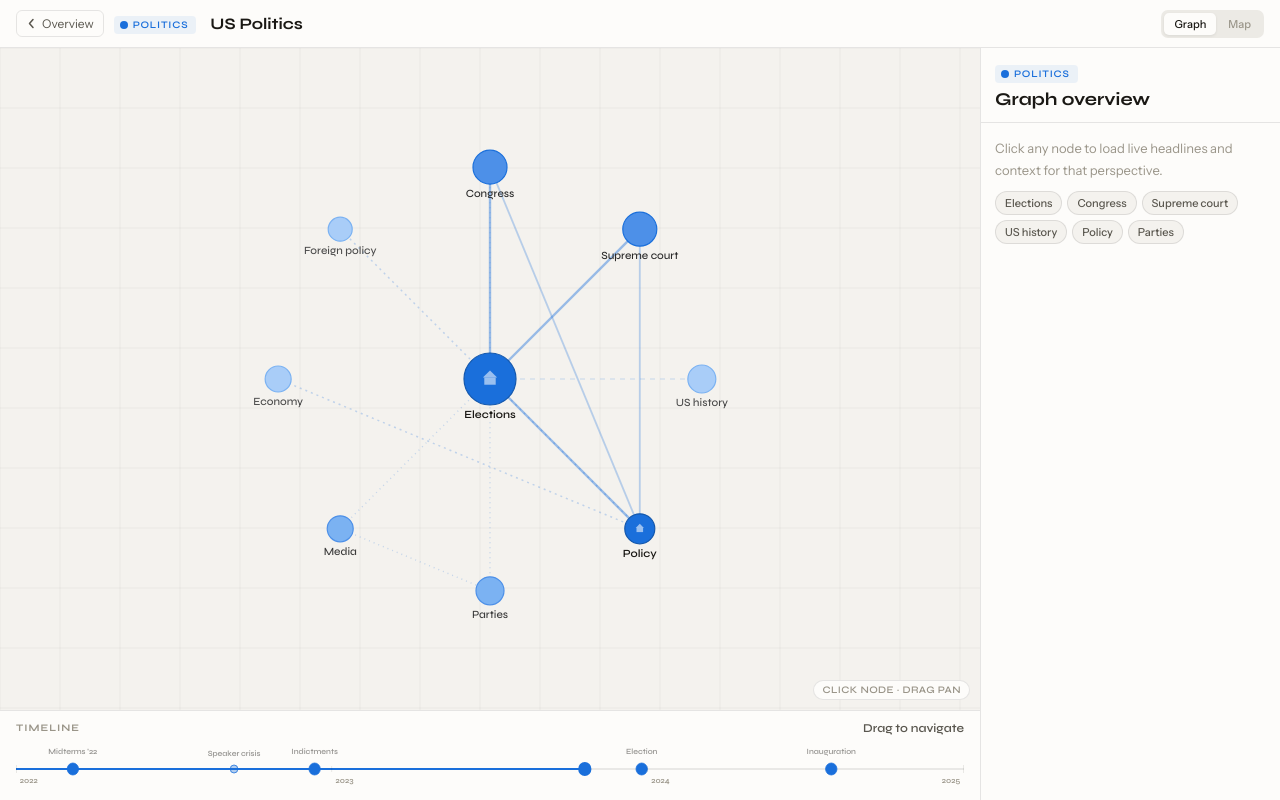
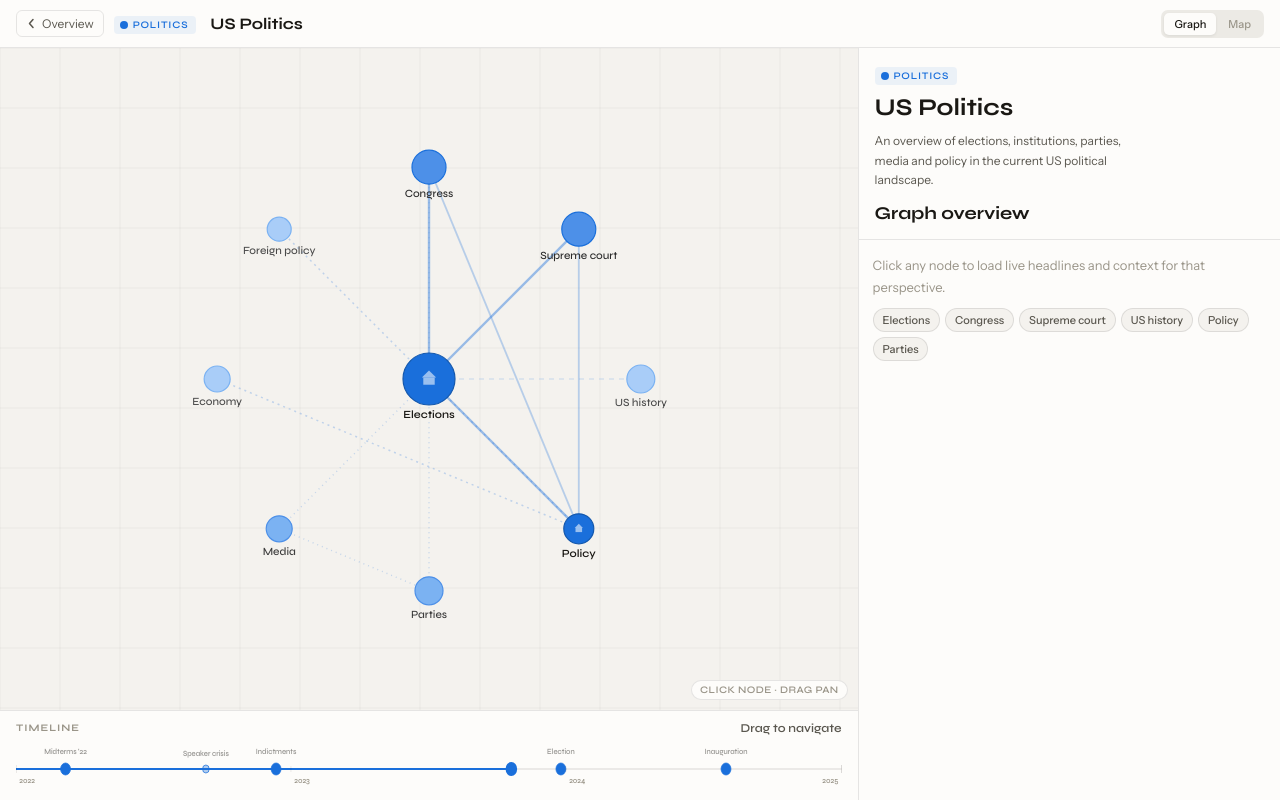
Before and after one commit to emmaeken/clusterfuck, a website: page public/index.html in a window 1280 px wide. Both pictures are taken after a click on the element 335 px from the left and 412 px from the top of the page. Drawn offline with Linux system fonts and the light colour scheme.

Commit message:
Update index.html

```diff
--- a/public/index.html
+++ b/public/index.html
@@ -195,8 +195,13 @@ html, body { height: 100%; background: var(--bg); color: var(--ink); font-family
 .vbtn.active { background: var(--white); color: var(--ink); box-shadow: 0 1px 3px rgba(0,0,0,0.08); }
 
 /* GRID */
-.main-grid { flex: 1; display: grid; grid-template-columns: 1fr 300px; grid-template-rows: 1fr 90px; min-height: 0; }
-
+.main-grid {
+  flex: 1;
+  display: grid;
+  grid-template-columns: 67% 33%;
+  grid-template-rows: 1fr 90px;
+  min-height: 0;
+}
 /* CANVAS */
 .canvas-wrap { grid-column:1; grid-row:1; position: relative; overflow: hidden; background: var(--bg); }
 #gc { display: block; position: absolute; inset: 0; width: 100%; height: 100%; }
@@ -207,8 +212,10 @@ html, body { height: 100%; background: var(--bg); color: var(--ink); font-family
 
 /* SIDEBAR */
 .sidebar { grid-column:2; grid-row:1/3; background: var(--white); border-left: 1px solid var(--border); display: flex; flex-direction: column; overflow: hidden; }
-.sb-top { padding: 14px 14px 11px; border-bottom: 1px solid var(--border); flex-shrink: 0; }
-.sb-title { font-family: var(--serif); font-size: 18px; font-weight: 700; color: var(--ink); line-height: 1.2; margin-top: 6px; }
+.sb-top {   padding: 16px 16px 14px;   border-bottom: 1px solid var(--border);   flex-shrink: 0; }
+.sb-title {   font-family: var(--serif);   font-size: 18px;   font-weight: 700;   color: var(--ink);  line-height: 1.2;   margin-top: 14px;}
+.sb-topic-name {   font-family: var(--serif);   font-size: 24px;   font-weight: 700;   color: var(--ink);   line-height: 1.1;   margin-top: 10px; }
+.sb-topic-summary {   font-size: 12px; color: var(--ink2);   line-height: 1.6;   margin-top: 10px;   max-width: 34ch; }
 .sb-scroll { flex: 1; overflow-y: auto; padding: 14px; }
 .sb-scroll::-webkit-scrollbar { width: 3px; }
 .sb-scroll::-webkit-scrollbar-thumb { background: var(--bg3); border-radius: 2px; }
@@ -293,7 +300,7 @@ html, body { height: 100%; background: var(--bg); color: var(--ink); font-family
     <!-- HEADER -->
     <div class="land-header">
       <div class="land-wordmark">Cluster<em>Fuck</em>Of<em>News</em></div>
-      <div class="land-sub">Explore news as connected knowledge — not a scroll</div>
+      <div class="land-sub">Explore news as connected f*cking knowledge — not a scroll</div>
     </div>
 
     <!-- LEGEND -->
@@ -469,7 +476,9 @@ html, body { height: 100%; background: var(--bg); color: var(--ink); font-family
     <div class="sidebar">
       <div class="sb-top">
         <div id="sb-badge"></div>
-        <div class="sb-title" id="sb-title">Graph overview</div>
+        <div class="sb-topic-name" id="sb-topic-name">A fucking overview</div>
+        <div class="sb-topic-summary" id="sb-topic-summary">A short summary of the main topic appears here.</div>
+        <div class="sb-title" id="sb-title">Overview</div>
       </div>
       <div class="sb-scroll" id="sb-scroll">
         <p class="sb-empty">Click any node in the graph to load live headlines and context.</p>
@@ -621,7 +630,10 @@ function badgeHTML(topicKey) {
 ══════════════════════ */
 const TOPICS = {
 politics: {
-    label:'US Politics', key:'politics',
+      label:'US Politics',
+      name:'US Politics',
+      key:'politics',
+      summary:'An overview of elections, institutions, parties, media and policy in the current US political landscape.',
     queries:{
       elections:'US elections 2024 2025', congress:'US Congress legislation',
       supremecourt:'Supreme Court ruling', history:'American democracy history',
@@ -662,7 +674,10 @@ edges:[
   },
 
 ukraine: {
-    label:'Ukraine Conflict', key:'ukraine',
+      label:'Ukraine Conflict',
+      name:'Ukraine Conflict',
+      key:'ukraine',
+      summary:'A clustered overview of the war through frontlines, diplomacy, aid, sanctions and other connected parts of the conflict.',
     queries:{
       frontlines:'Ukraine Russia frontline Donetsk', diplomacy:'Ukraine peace talks ceasefire',
       aid:'Ukraine western military aid', nato:'NATO Ukraine alliance',
@@ -704,7 +719,10 @@ edges:[
   },
 
 climate: {
-    label:'Climate', key:'climate',
+      label:'Climate',
+      name:'Climate',
+      key:'climate',
+      summary:'An overview of emissions, policy, extreme weather, energy transition and other linked parts of the climate crisis.',
     queries:{
       emissions:'carbon emissions greenhouse gas', policy:'climate policy COP agreement',
       xweather:'extreme weather flooding heatwave', energy:'renewable energy solar wind',
@@ -766,6 +784,8 @@ function openTopic(key) {
     document.getElementById('tb-title').textContent=topic.label;
     document.getElementById('tb-badge').innerHTML=badgeHTML(key);
     document.getElementById('sb-badge').innerHTML=badgeHTML(key);
+    document.getElementById('sb-topic-name').textContent=topic.name;
+    document.getElementById('sb-topic-summary').textContent=topic.summary;
     document.getElementById('sb-title').textContent='Graph overview';
     document.getElementById('vbtn-graph').classList.add('active');
     document.getElementById('vbtn-map').classList.remove('active');
```
Lines whose indentation alone changed are shown as unchanged.
